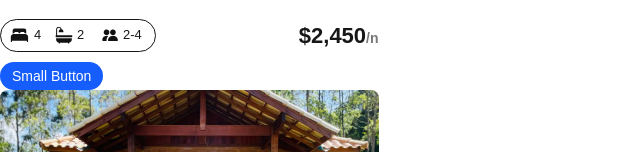
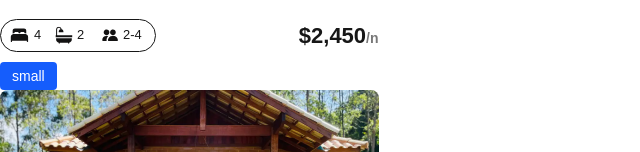
Before and after one commit to TheMSFlow/alx-project-0x00-setup, a Next.js app in the folder alx-project-0x00/: page /landing in a window 1280 px wide. Shown: the part 388-540 px from the top of the page, without its empty margins (0-640 px from the left). Built offline with nearby package versions, Linux system fonts and the light colour scheme.

Commit message:
6. Advanced Task

```diff
--- a/alx-project-0x00/components/Button.tsx
+++ b/alx-project-0x00/components/Button.tsx
@@ -1,20 +1,11 @@
 import { ButtonProps } from "@/interfaces";
 
-const Button: React.FC<ButtonProps> = ({title, styles}) => {
-    const size = styles?.size || "medium";
-    const shape = styles?.shape || "rounded-md"
-
-    const sizeClasses = {
-        small: "px-3 py-1 text-sm",
-        medium: "px-4 py-2 text-base",
-        large: "px-6 py-3 text-lg",
-    }
-
-    return (
-        <button className={`bg-blue-600 text-white font-medium ${sizeClasses[size]} ${shape} hover:bg-blue-700 transition`}>
-            {title}
-        </button>
-    )
-}
+const Button: React.FC<ButtonProps> = ({ title, styles }) => {
+  return (
+    <button className={`bg-blue-600 text-white font-medium bg- hover:bg-blue-700 transition ${styles}`}>
+      {title}
+    </button>
+  );
+};
 
 export default Button
--- a/alx-project-0x00/interfaces/index.ts
+++ b/alx-project-0x00/interfaces/index.ts
@@ -3,9 +3,6 @@ export interface PillProps {
 };
 
 export interface ButtonProps {
-    title: string;
-    styles?: {
-        size? : "small" | "medium" | "large";
-        shape?: "rounded-sm" | "rounded-md" | "rounded-full";
-    }
+  title: string;
+  styles: string;
 }
--- a/alx-project-0x00/pages/landing.tsx
+++ b/alx-project-0x00/pages/landing.tsx
@@ -7,13 +7,13 @@ const Landing: React.FC =  () => {
     <div>
       <h1 className=" text-xl font-extralight">Landing Page</h1>
       <Card />
-      <Button title="Small Button" styles={{ size: "small", shape: "rounded-full" }} />
+      <Button title="small" styles="px-3 py-1 text-sm rounded-sm" />
 
       <Card />
-      <Button title="Medium Button" styles={{ size: "medium" }} />
+      <Button title="medium" styles="px-4 py-2 text-base rounded-md" />
 
       <Card />
-      <Button title="Large Button" styles={{ size: "large", shape: "rounded-sm" }} />
+      <Button title="large" styles="px-6 py-3 text-lg rounded-full" />
     </div>
   )
 }
```
